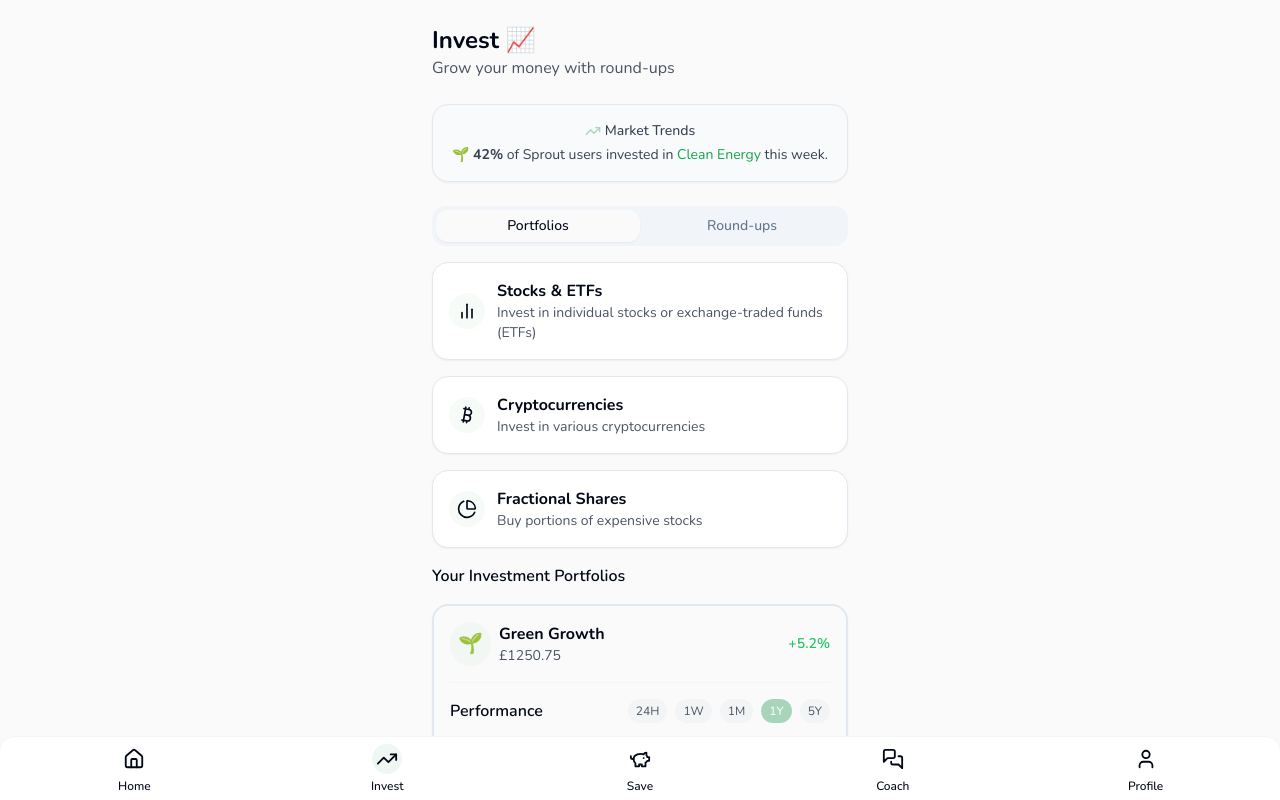
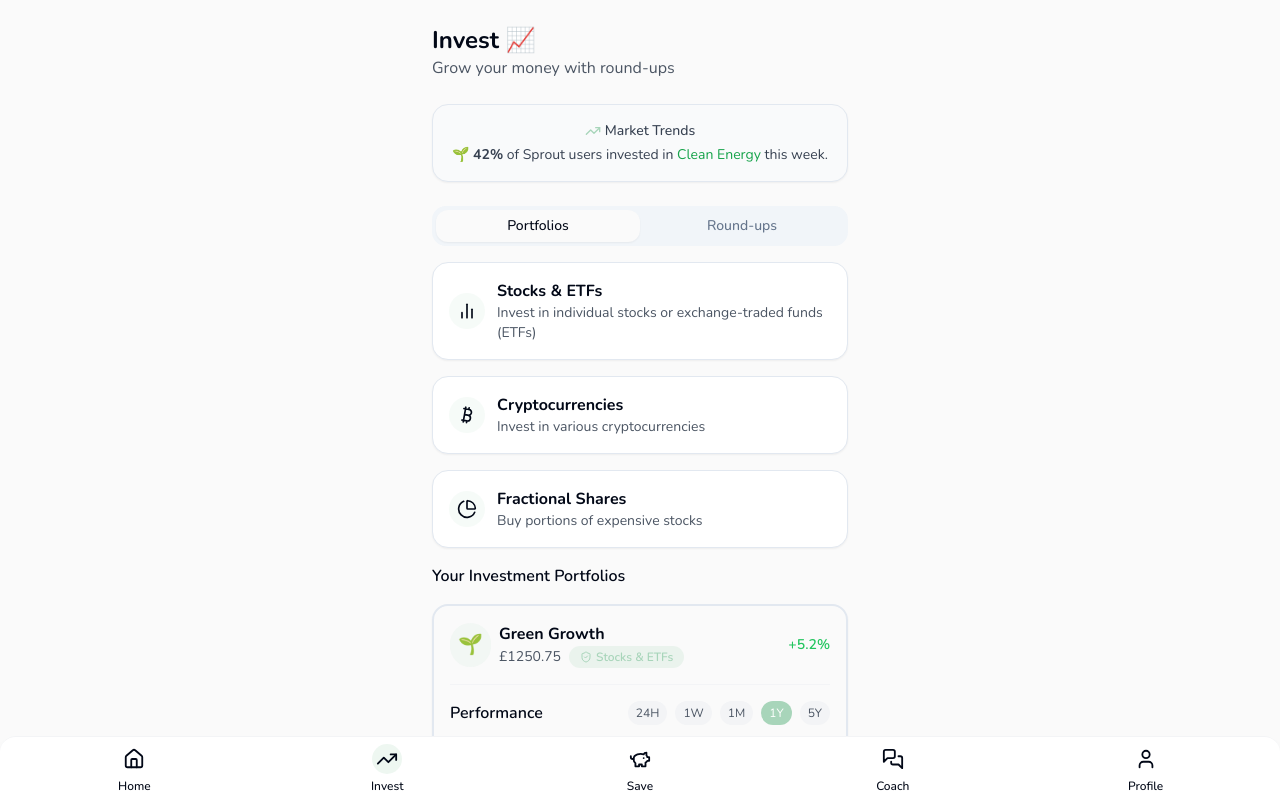
Before and after one commit to LiamBowen/sprout-bloom-mobile, a React (Vite) app: page /app/invest in a window 1280 px wide. Shown: the top 800 px of the page. Built offline with nearby package versions, Linux system fonts and the light colour scheme.

Commit message:
Add investment type badges
Add badges to investment types in the Invest page.

```diff
--- a/src/components/ui/badge.tsx
+++ b/src/components/ui/badge.tsx
@@ -1,3 +1,4 @@
+
 import * as React from "react"
 import { cva, type VariantProps } from "class-variance-authority"
 
@@ -15,6 +16,10 @@ const badgeVariants = cva(
         destructive:
           "border-transparent bg-destructive text-destructive-foreground hover:bg-destructive/80",
         outline: "text-foreground",
+        green: "border-transparent bg-sprout-green/20 text-sprout-green hover:bg-sprout-green/30",
+        blue: "border-transparent bg-sprout-blue/20 text-sprout-blue hover:bg-sprout-blue/30",
+        lavender: "border-transparent bg-sprout-lavender/20 text-sprout-lavender hover:bg-sprout-lavender/30",
+        pink: "border-transparent bg-sprout-pink/20 text-sprout-pink hover:bg-sprout-pink/30",
       },
     },
     defaultVariants: {
--- a/src/pages/Invest.tsx
+++ b/src/pages/Invest.tsx
@@ -10,6 +10,8 @@ import { ArrowRight, BarChart2, Bitcoin, PieChart, PlusCircle, Shield, ShieldAle
 import AddInvestment from "@/components/AddInvestment";
 import { Accordion, AccordionContent, AccordionItem, AccordionTrigger } from "@/components/ui/accordion";
 import { Clock, Calendar } from "lucide-react";
+import { Badge } from "@/components/ui/badge";
+import { TooltipProvider, Tooltip, TooltipTrigger, TooltipContent } from "@/components/ui/tooltip";
 
 // Mock transaction data
 const mockTransactions = [
@@ -124,6 +126,30 @@ const investmentCategories = [
     ]
   }
 ];
+
+// Define portfolio investment types map
+const portfolioTypes = {
+  "green-growth": {
+    type: "Stocks & ETFs",
+    risk: "Low Risk",
+    icon: <ShieldCheck className="h-3 w-3 mr-1" />,
+  },
+  "future-tech": {
+    type: "Stocks & ETFs",
+    risk: "High Risk",
+    icon: <ShieldAlert className="h-3 w-3 mr-1" />,
+  },
+  "travel-freedom": {
+    type: "Stocks & ETFs",
+    risk: "Medium Risk",
+    icon: <Shield className="h-3 w-3 mr-1" />,
+  },
+  "ethical-brands": {
+    type: "Fractional Shares",
+    risk: "Low Risk",
+    icon: <ShieldCheck className="h-3 w-3 mr-1" />,
+  },
+};
 
 // Mock performance data for charts
 const generatePerformanceData = (growth: number, timeRange: string) => {
@@ -323,7 +349,42 @@ const Invest = () => {
                   </div>
                   <div>
                     <h3 className="font-bold">{portfolio.name}</h3>
-                    <p className="text-sm text-gray-600">£{portfolio.value.toFixed(2)}</p>
+                    <div className="flex items-center">
+                      <p className="text-sm text-gray-600 mr-2">£{portfolio.value.toFixed(2)}</p>
+
+                      {/* Investment Type Badge with Tooltip */}
+                      <TooltipProvider>
+                        <Tooltip>
+                          <TooltipTrigger asChild>
+                            <Badge
+                              variant={
+                                portfolio.color === "bg-sprout-green" ? "green" :
+                                portfolio.color === "bg-sprout-blue" ? "blue" :
+                                portfolio.color === "bg-sprout-lavender" ? "lavender" : "pink"
+                              }
+                              className="cursor-pointer"
+                            >
+                              <div className="flex items-center">
+                                {portfolioTypes[portfolio.id].icon}
+                                {portfolioTypes[portfolio.id].type}
+                              </div>
+                            </Badge>
+                          </TooltipTrigger>
+                          <TooltipContent>
+                            <p className="text-xs font-medium">
+                              {portfolioTypes[portfolio.id].risk}
+                            </p>
+                            <p className="text-xs">
+                              {portfolioTypes[portfolio.id].type === "Stocks & ETFs" ?
+                                "Individual stocks or ETFs with various risk levels" :
+                              portfolioTypes[portfolio.id].type === "Cryptocurrencies" ?
+                                "Digital assets with high potential returns" :
+                                "Portions of expensive shares from established companies"}
+                            </p>
+                          </TooltipContent>
+                        </Tooltip>
+                      </TooltipProvider>
+                    </div>
                   </div>
                 </div>
                 <div className={`text-sm font-semibold ${portfolio.growth >= 0 ? "text-green-500" : "text-red-500"}`}>
```
